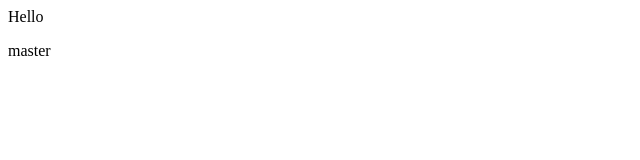
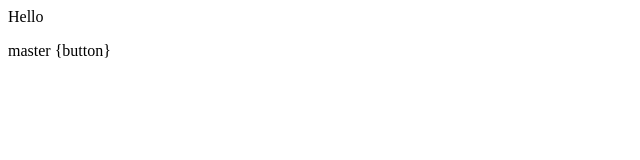
Before and after one commit to shahid-ckl/Demo, a plain HTML site: page index.html in a window 1280 px wide. Shown: the full height of the page, 0-640 px from the left. Drawn offline with Linux system fonts and the light colour scheme.

Commit message:
new line

```diff
--- a/index.html
+++ b/index.html
@@ -1,2 +1,2 @@
 <p>Hello</p>
-<P>master</P>
+<P>master {button}</P>
```
